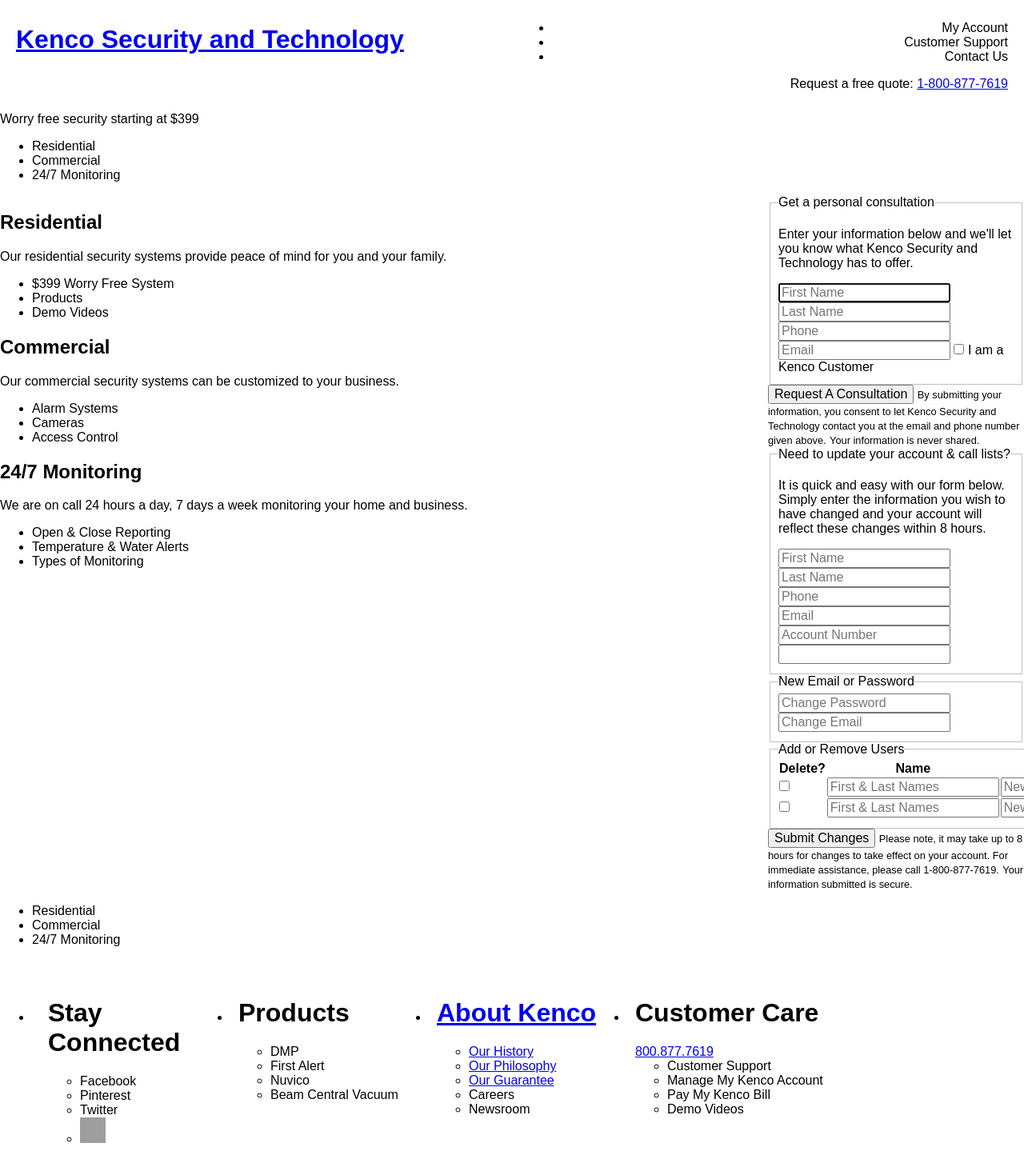
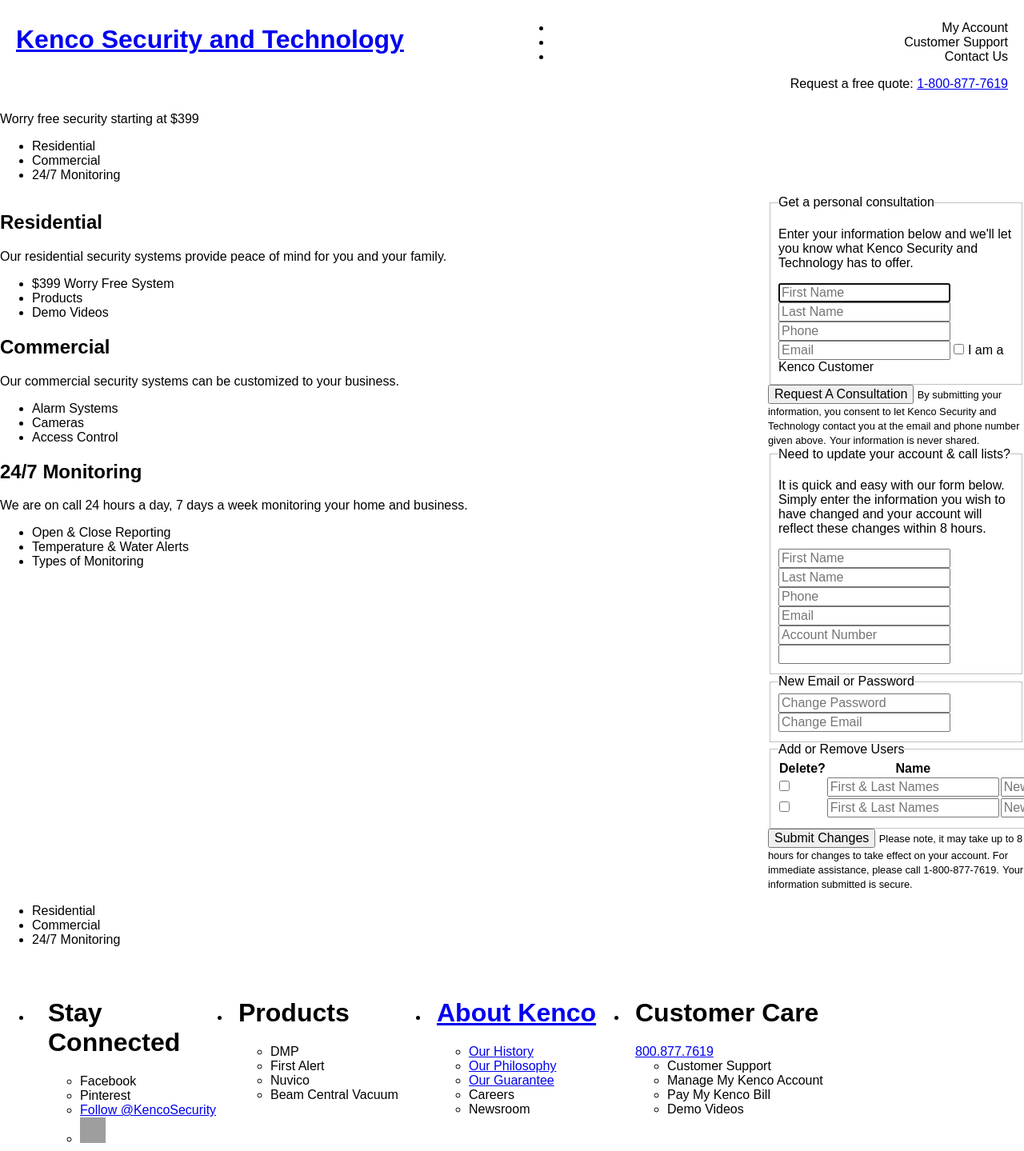
Before and after one commit to Kenco-Enterprises-Inc/kenco-enterprises-inc.github.io, a Jekyll site: the page built from index.html, in a window 1280 px wide. Shown: the top 1439 px of the page at 80% size. Built offline with Jekyll 4.4.1, drawn with Linux system fonts in a browser that asks for light colours; comment, search, counter and statistics services are not loaded; grey boxes are pictures that could not be loaded.

Commit message:
Added Twitter Follow Button for @KencoSecurity

```diff
--- a/_includes/footer.html
+++ b/_includes/footer.html
@@ -6,7 +6,10 @@
         <ul>
           <li>Facebook</li>
           <li>Pinterest</li>
-          <li>Twitter</li>
+          <li>
+            <a href="https://twitter.com/KencoSecurity" class="twitter-follow-button" data-show-count="false" data-size="large">Follow @KencoSecurity</a>
+            <script>!function(d,s,id){var js,fjs=d.getElementsByTagName(s)[0],p=/^http:/.test(d.location)?'http':'https';if(!d.getElementById(id)){js=d.createElement(s);js.id=id;js.src=p+'://platform.twitter.com/widgets.js';fjs.parentNode.insertBefore(js,fjs);}}(document, 'script', 'twitter-wjs');</script>
+          </li>
           <li>
             <a href="//plus.google.com/108050213913815816532?prsrc=3"
                rel="publisher" target="_top" style="text-decoration:none;">
```
